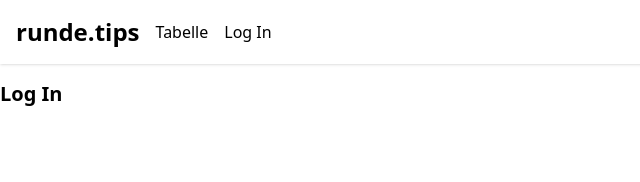
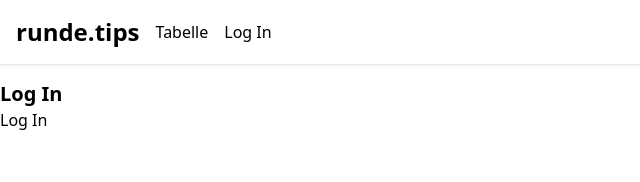
Before and after one commit to haus23/runde.tips-alt, a React (Vite) app: page /login in a window 1280 px wide. Shown: the top 182 px of the page, without its empty margins (0-640 px from the left). Built offline with nearby package versions, Linux system fonts and the light colour scheme; no server answers.

Commit message:
Provide a first simple dev time login solution

```diff
--- a/src/front-of-house/views/LogIn.tsx
+++ b/src/front-of-house/views/LogIn.tsx
@@ -1,5 +1,21 @@
+import { signInWithEmailAndPassword } from 'firebase/auth';
+import auth from '@/api/firebase/auth';
+
 const LogIn = () => {
-  return <h2 className="text-xl font-semibold">Log In</h2>;
+  const logIn = async () => {
+    await signInWithEmailAndPassword(
+      auth,
+      'micha@somewhere.com',
+      'yourSecretHere'
+    );
+  };
+
+  return (
+    <div>
+      <h2 className="text-xl font-semibold">Log In</h2>
+      <button onClick={logIn}>Log In</button>
+    </div>
+  );
 };
 
 export default LogIn;
```
